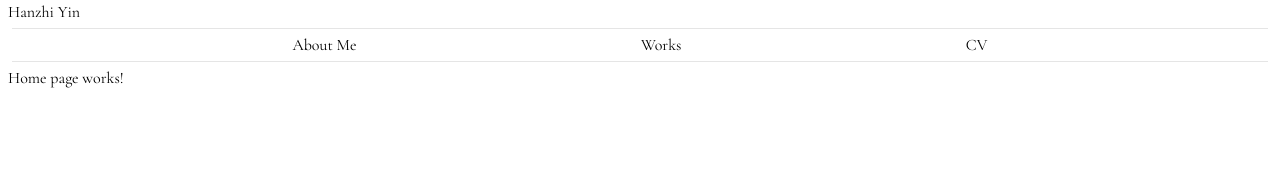
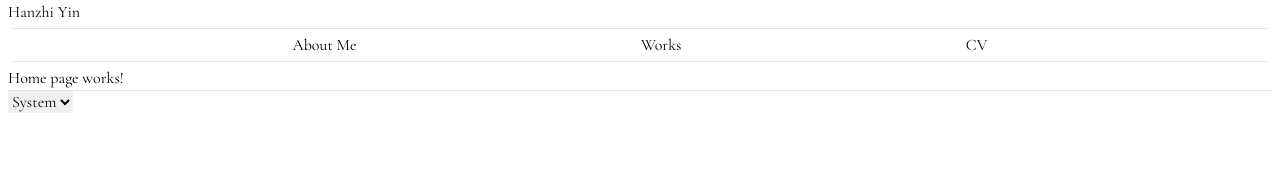
Before and after one commit to int0thewind/int0thewind, a Next.js app: page / in a window 1280 px wide. Shown: the top 180 px of the page. Built offline with nearby package versions, Linux system fonts and the light colour scheme.

Commit message:
make theme switch

```diff
--- /dev/null
+++ b/src/components/Footer.tsx
@@ -0,0 +1,14 @@
+import ThemeSwitch from './ThemeSwitch';
+
+const Footer = () => {
+  return (
+    <footer>
+      <hr />
+      <div className="flex">
+        <ThemeSwitch />
+      </div>
+    </footer>
+  );
+};
+
+export default Footer;
--- /dev/null
+++ b/src/components/ThemeSwitch.tsx
@@ -0,0 +1,19 @@
+import { useTheme } from 'next-themes';
+import { useEffect, useState } from 'react';
+
+const ThemeSwitch = () => {
+  const [mounted, setMounted] = useState(false);
+  const { theme, setTheme } = useTheme();
+  useEffect(() => setMounted(true), []);
+  if (!mounted) return null;
+
+  return (
+    <select value={theme} onChange={(e) => setTheme(e.target.value)}>
+      <option value="system">System</option>
+      <option value="dark">Dark</option>
+      <option value="light">Light</option>
+    </select>
+  );
+};
+
+export default ThemeSwitch;
--- a/src/pages/_app.tsx
+++ b/src/pages/_app.tsx
@@ -1,5 +1,6 @@
 import { ThemeProvider } from 'next-themes';
 import type { AppProps } from 'next/app';
+import Footer from '../components/Footer';
 import Header from '../components/Header';
 import ContentContainer from '../components/ui-components/ContentContainer';
 import '../styles/globals.css';
@@ -9,6 +10,7 @@ export default ({ Component, pageProps }: AppProps) => (
     <ContentContainer>
       <Header />
       <Component {...pageProps} />
+      <Footer />
     </ContentContainer>
   </ThemeProvider>
 );
```
